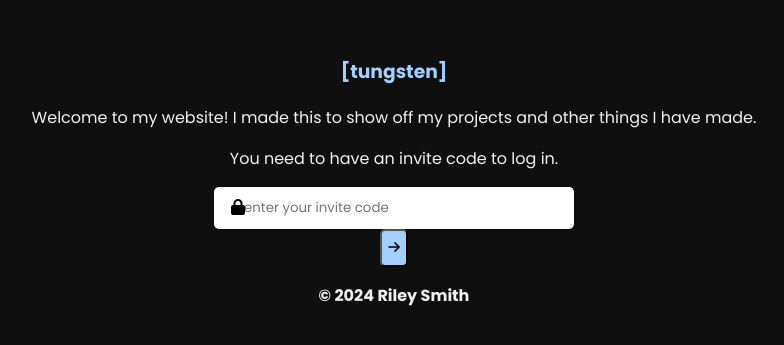
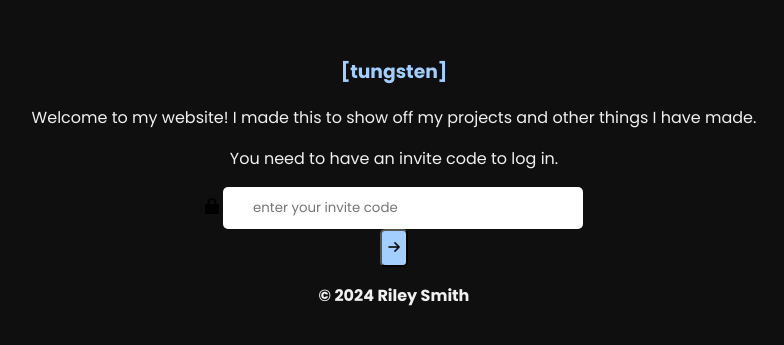
Before and after one commit to rileyasmith/rileyasmith.github.io, a plain HTML site: page index.html in a window 1280 px wide. Shown: the part 219-564 px from the top of the page, without its empty margins (246-1030 px from the left). Drawn offline with Linux system fonts and the light colour scheme.

Commit message:
Removed icon inline with input field.

```diff
--- a/css/index.css
+++ b/css/index.css
@@ -37,14 +37,6 @@ body {
 		    border-radius: 5px;
       }
 
-      .login-field .fa-solid {
-        position: absolute;
-        padding-top: 12px;
-        padding-left: 12px;
-        padding-bottom: 12px;
-        min-width: 24px;
-      }
-
       .inputtext {
         font-family: "Poppins", sans-serif;
         border: 0px;
```
